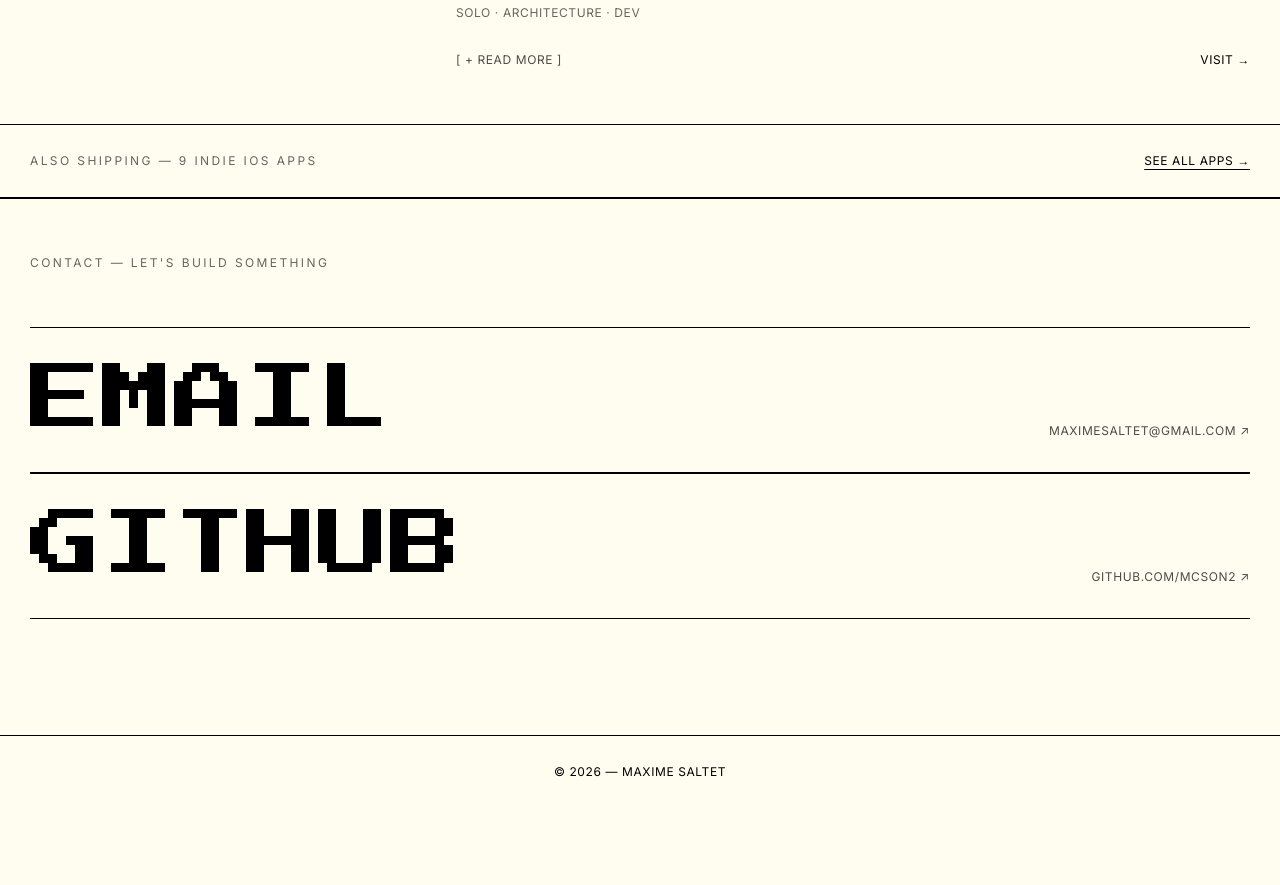
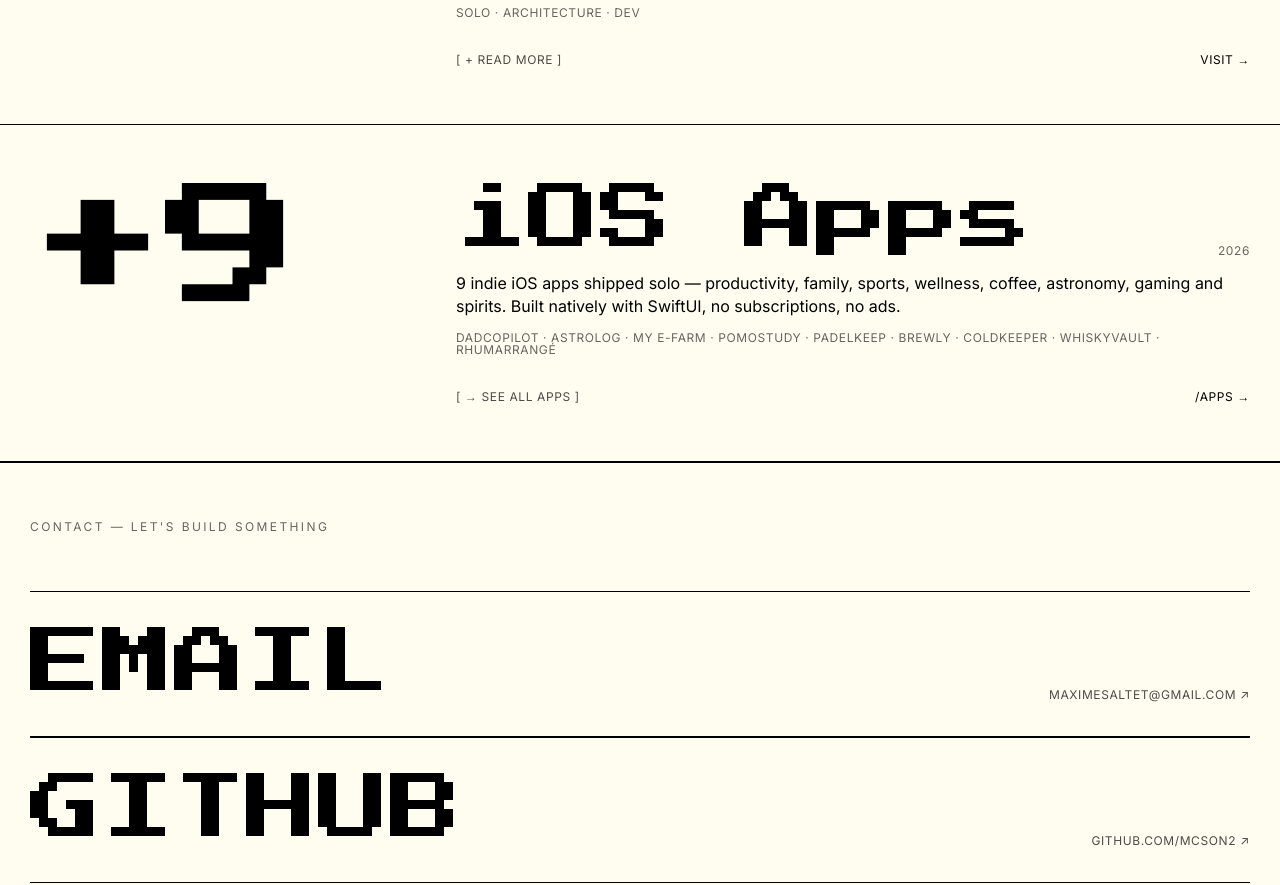
Before and after one commit to McSon2/Portfolio, a Next.js app: page / in a window 1280 px wide. Shown: the part 1934-2819 px from the top of the page. Before the commit the page ends 2742 px from the top, so only its background shows below. Built offline with nearby package versions, Linux system fonts and the light colour scheme.

Commit message:
Enhance Projects section layout and styling, update pnpm configuration to specify built dependencies for sharp and unrs-resolver, and improve package.json with built dependencies settings.

```diff
--- a/components/sections/Projects.tsx
+++ b/components/sections/Projects.tsx
@@ -27,21 +27,56 @@ export function Projects() {
 
       <Separator />
 
-      <div className="mx-auto max-w-[1600px] px-[30px] py-[30px]">
-        <Reveal>
-          <Link
-            href="/apps"
-            className="group flex flex-wrap items-baseline justify-between gap-[15px]"
-          >
-            <span className="text-caption uppercase tracking-[0.2em] opacity-60 group-hover:opacity-100">
-              Also shipping — {iosApps.length} indie iOS apps
-            </span>
-            <span className="text-caption uppercase tracking-wider underline underline-offset-4 group-hover:opacity-60">
-              See all apps →
-            </span>
-          </Link>
-        </Reveal>
-      </div>
+      <Link href="/apps" className="group block w-full">
+        <div className="mx-auto grid max-w-[1600px] grid-cols-1 gap-[30px] px-[30px] py-[58px] md:grid-cols-12 md:gap-[58px]">
+          <div className="md:col-span-5 lg:col-span-4">
+            <Reveal>
+              <div className="font-display text-display leading-none">
+                +{iosApps.length}
+              </div>
+            </Reveal>
+          </div>
+
+          <div className="md:col-span-7 lg:col-span-8 flex flex-col justify-between gap-[35px]">
+            <Reveal delay={0.05}>
+              <div>
+                <div className="mb-[15px] flex flex-wrap items-baseline justify-between gap-[15px]">
+                  <h3 className="font-display text-display-sm">iOS Apps</h3>
+                  <span className="text-caption uppercase tracking-wider opacity-60">
+                    2026
+                  </span>
+                </div>
+                <p
+                  className="text-body"
+                  style={{ color: "var(--color-deep-graphite)" }}
+                >
+                  {iosApps.length} indie iOS apps shipped solo — productivity,
+                  family, sports, wellness, coffee, astronomy, gaming and
+                  spirits. Built natively with SwiftUI, no subscriptions, no
+                  ads.
+                </p>
+                <p className="mt-[15px] text-caption uppercase tracking-wider opacity-60">
+                  {iosApps.map((a) => a.name).join(" · ")}
+                </p>
+              </div>
+            </Reveal>
+
+            <Reveal delay={0.1}>
+              <div className="flex items-center justify-between text-caption uppercase tracking-wider">
+                <span className="opacity-70 group-hover:opacity-100 transition-opacity">
+                  [ → See all apps ]
+                </span>
+                <span
+                  className="group-hover:opacity-60"
+                  style={{ color: "var(--color-sky-blue-indicator)" }}
+                >
+                  /apps →
+                </span>
+              </div>
+            </Reveal>
+          </div>
+        </div>
+      </Link>
 
       <Separator />
     </section>
--- a/package.json
+++ b/package.json
@@ -27,5 +27,11 @@
     "eslint-config-next": "16.2.4",
     "tailwindcss": "^4",
     "typescript": "^5"
+  },
+  "pnpm": {
+    "onlyBuiltDependencies": [
+      "sharp",
+      "unrs-resolver"
+    ]
   }
 }
--- a/pnpm-workspace.yaml
+++ b/pnpm-workspace.yaml
@@ -1,6 +1,3 @@
 allowBuilds:
-  sharp: set this to true or false
-  unrs-resolver: set this to true or false
-ignoredBuiltDependencies:
-  - sharp
-  - unrs-resolver
+  sharp: true
+  unrs-resolver: true
```
